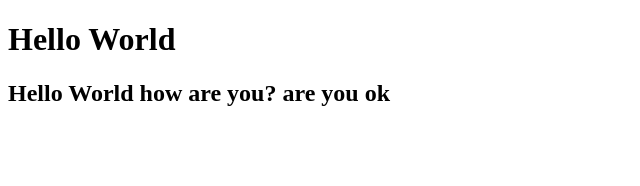
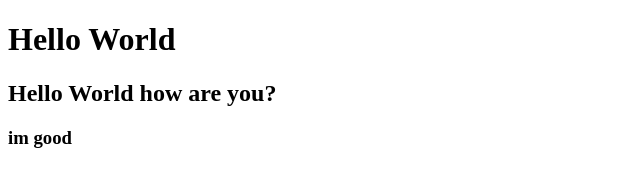
Before and after one commit to herve05/Collaborate, a plain HTML site: page index.html in a window 1280 px wide. Shown: the whole page, without its empty margins (0-640 px from the left). Drawn offline with Linux system fonts and the light colour scheme.

Commit message:
removed direct answer to question 2 and added it to h3

```diff
--- a/index.html
+++ b/index.html
@@ -7,6 +7,7 @@
 </head>
 <body>
     <h1>Hello World</h1>
-    <h2>Hello World how are you? are you ok</h2>
+    <h2>Hello World how are you?</h2>
+    <h3>im good</h3>
 </body>
 </html>
```
